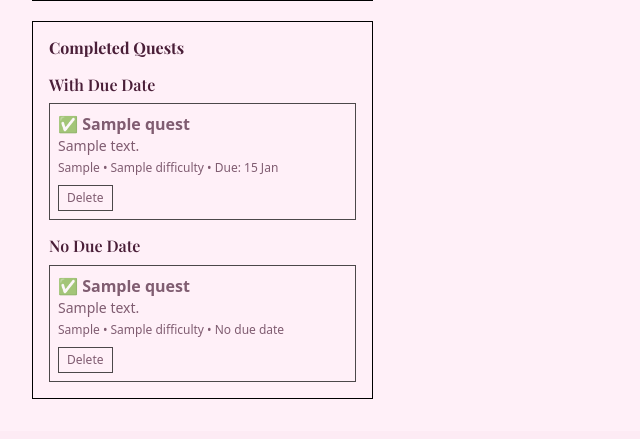
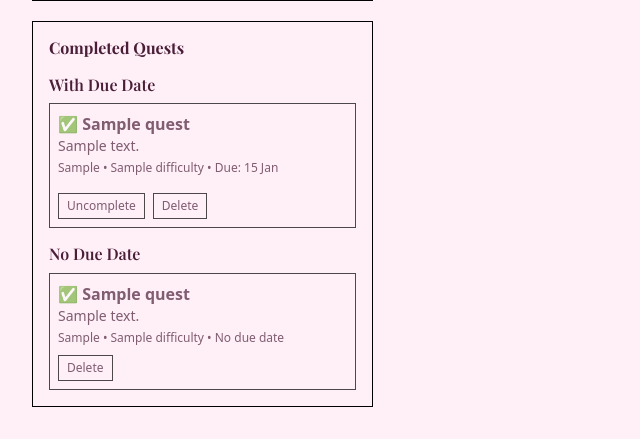
Before and after one commit to sjiang0/CITS3403-Group-Project, a Flask app: template studyquest/app/templates/my_quests.html in a window 1280 px wide. Shown: the part 893-1332 px from the top of the page, without its empty margins (0-640 px from the left). Before the commit the page ends 1292 px from the top, so only its background shows below. Run offline with Flask 3, Linux system fonts and the light colour scheme; tables that the repository leaves empty hold one stand-in row (values such as "Sample post"); the template is opened without the code that fills it: values that come from a table or form of the project are taken from there, most other values are stand-ins (such as "Sample title", 1, 10 or a date in 2020); some libraries are stand-ins or nearby versions; some web fonts are replaced.

Commit message:
add option to uncomplete quest

```diff
--- a/studyquest/app/routes.py
+++ b/studyquest/app/routes.py
@@ -167,6 +167,18 @@ def complete_quest(quest_id):
     flash("Quest completed!", "flash-success")
     return redirect(url_for("my_quests"))
 
+@app.route("/quest/<int:quest_id>/uncomplete", methods=["POST"])
+@login_required
+def uncomplete_quest(quest_id):
+    quest = Quest.query.filter_by(id=quest_id, user_id=g.user.id).first_or_404()
+
+    quest.status = "In Progress"
+    quest.date_completed = None
+
+    db.session.commit()
+
+    flash("Quest moved back to active.", "flash-success")
+    return redirect(url_for("my_quests"))
 
 @app.route("/quest/<int:quest_id>/edit", methods=["GET", "POST"])
 @login_required
--- a/studyquest/app/templates/my_quests.html
+++ b/studyquest/app/templates/my_quests.html
@@ -194,6 +194,15 @@
 
           <div class="flex gap-2 mt-2">
 
+            <!--UNCOMPLETE-->
+            <div class="flex gap-2 mt-2">
+            <form method="POST"
+                  action="{{ url_for('uncomplete_quest', quest_id=quest.id) }}">
+              <button class="border border-black px-2 py-1 text-xs">
+                Uncomplete
+              </button>
+            </form>
+
             <!-- DELETE ONLY -->
             <form method="POST"
                   action="{{ url_for('delete_quest', quest_id=quest.id) }}"
```
